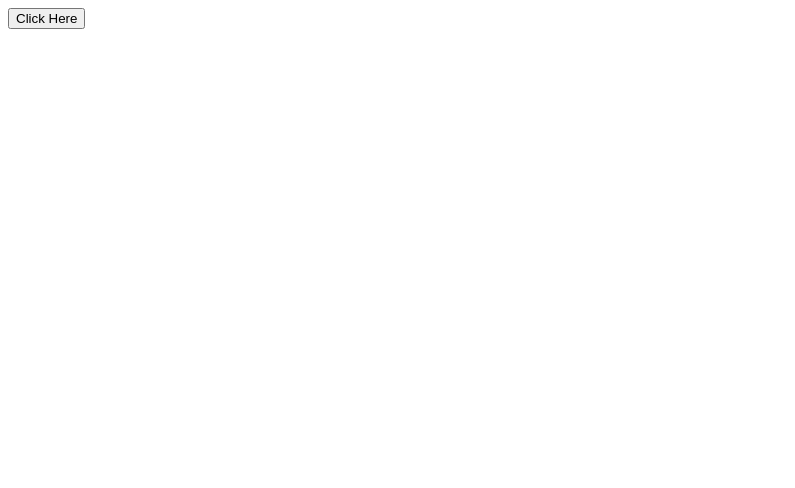
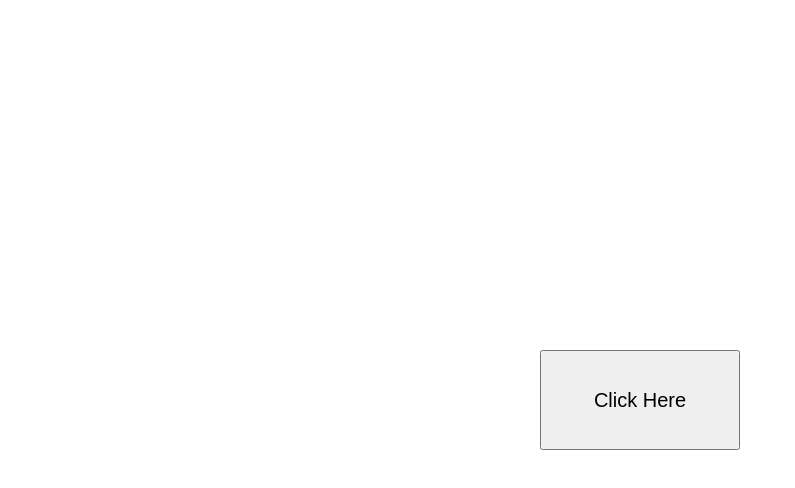
Before and after one commit to DanielLChang/JSandbox, a plain HTML site: page TriangleAnimation/index.html in a window 1280 px wide. Shown: the whole page, without its empty margins (0-795 px from the left). Drawn offline with Linux system fonts and the light colour scheme.

Commit message:
Style page

```diff
--- /dev/null
+++ b/TriangleAnimation/index.css
@@ -0,0 +1,14 @@
+html, body {
+  margin: 0;
+  display: flex;
+  height: 100%;
+  width: 100%;
+  justify-content: center;
+  align-items: center;
+}
+
+button {
+  height: 100px;
+  width: 200px;
+  font-size: 20px;
+}
--- a/TriangleAnimation/index.html
+++ b/TriangleAnimation/index.html
@@ -4,9 +4,12 @@
     <meta charset="utf-8">
     <title></title>
 
+    <link rel="stylesheet" href="index.css">
     <script src="main.js"></script>
   </head>
   <body>
-    <button type="button" id="btn">Click Here</button>
+    <div class="button-container">
+      <button type="button" id="btn">Click Here</button>
+    </div>
   </body>
 </html>
```
